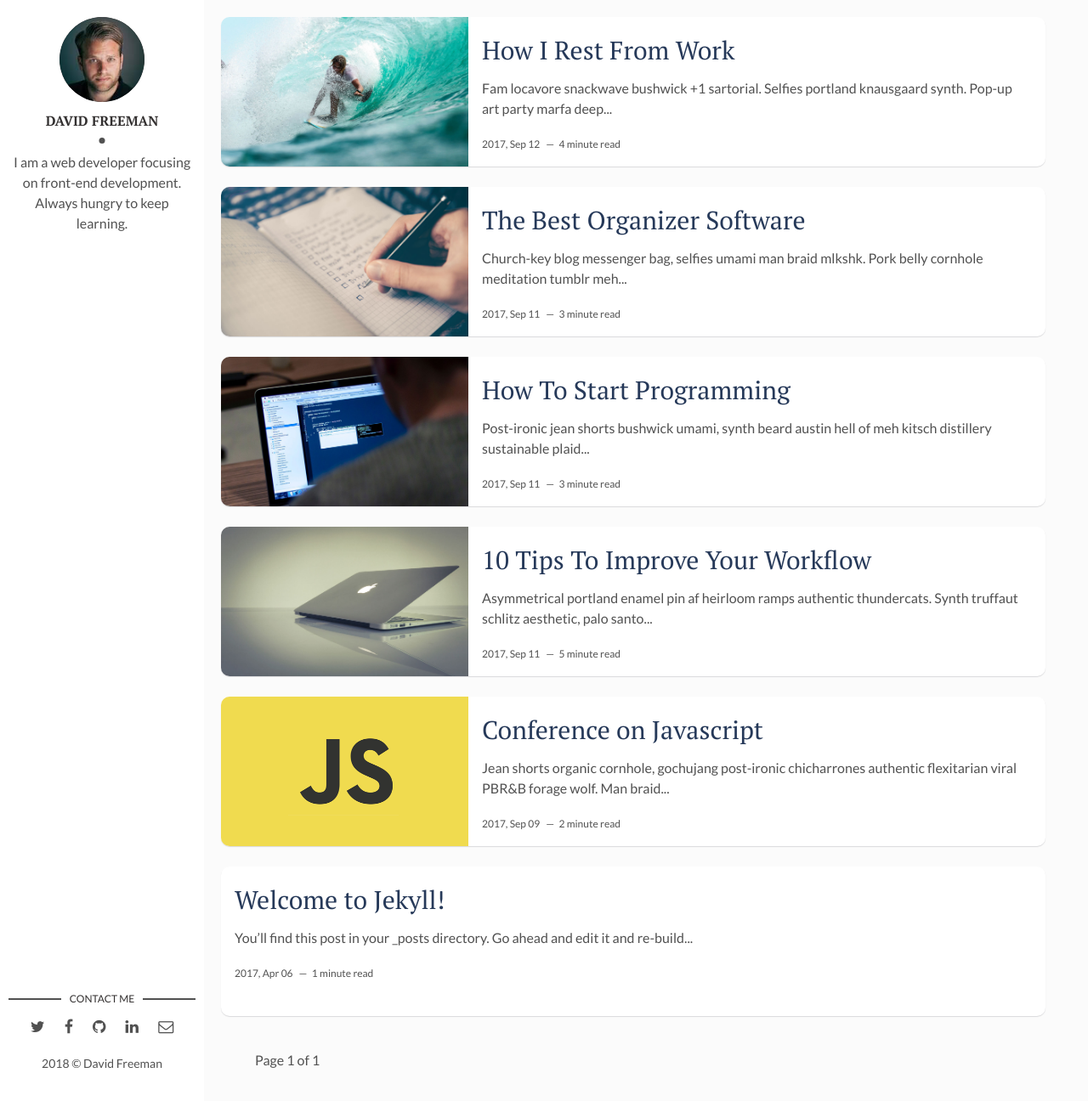
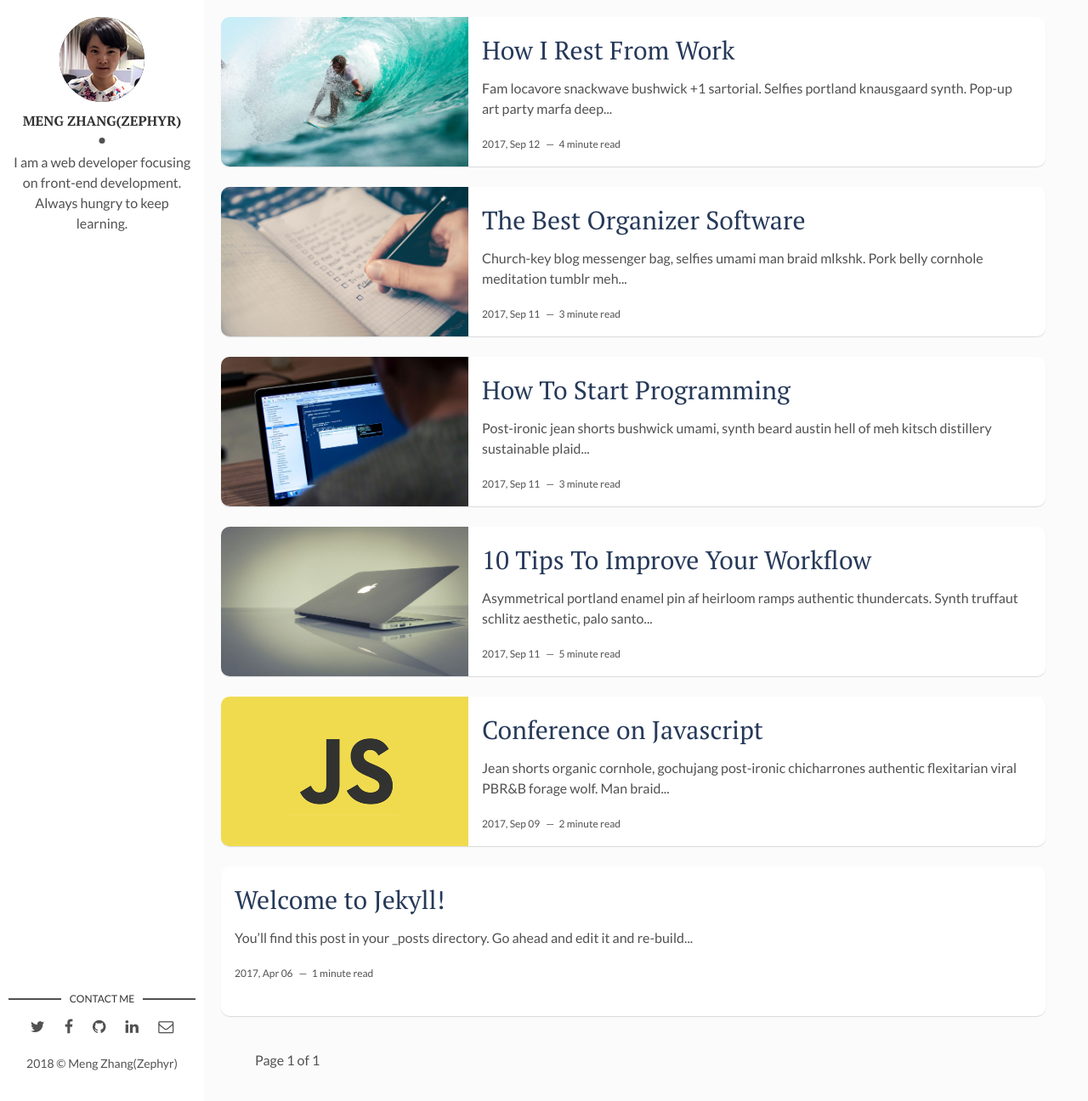
Before and after one commit to MengZephyr/MengZephyr.github.io, a Jekyll site: the page built from index.html, in a window 1280 px wide and 1296 px high. Shown: the whole window at 85% size. Built offline with Jekyll 4.4.1, drawn with Linux system fonts in a browser that asks for light colours; the list of posts is cut into pages by our own code.

Commit message:
nameChange_1

```diff
--- a/_config.yml
+++ b/_config.yml
@@ -1,20 +1,20 @@
-title: Hello, world! I'm David Freeman
+title: Hello, world! I'm Meng Zephyr
 description: > # this means to ignore newlines until "baseurl:"
   Write an awesome description for your new site here. You can edit this
   line in _config.yml. It will appear in your document head meta (for
   Google search results) and in your feed.xml site description.
 permalink: ':title/'
-baseurl: "/flexible-jekyll" # the subpath of your site, e.g. /blog
-url: "" # the base hostname & protocol for your site, e.g. http://example.com
+baseurl: "/main" # the subpath of your site, e.g. /blog
+url: "https://mengzephyr.github.io/" # the base hostname & protocol for your site, e.g. http://example.com
 site-twitter: #if your site has a twitter account, enter it here
 
 # Author Settings
-author: David Freeman # add your name
-author-img: david-freeman.jpg # add your photo
+author: Meng Zhang(Zephyr) # add your name
+author-img: me.jpg # add your photo
 about-author: I am a web developer focusing on front-end development. Always hungry to keep learning. # add description
 social-twitter: # add your Twitter handle
 social-facebook: # add your Facebook handle
-social-github: artemsheludko # add your Github handle
+social-github: # add your Github handle
 social-linkedin: # add your Linkedin handle
 social-email: # add your Email address
 
```
Also changed, not shown: assets/img/me.jpg (added).
